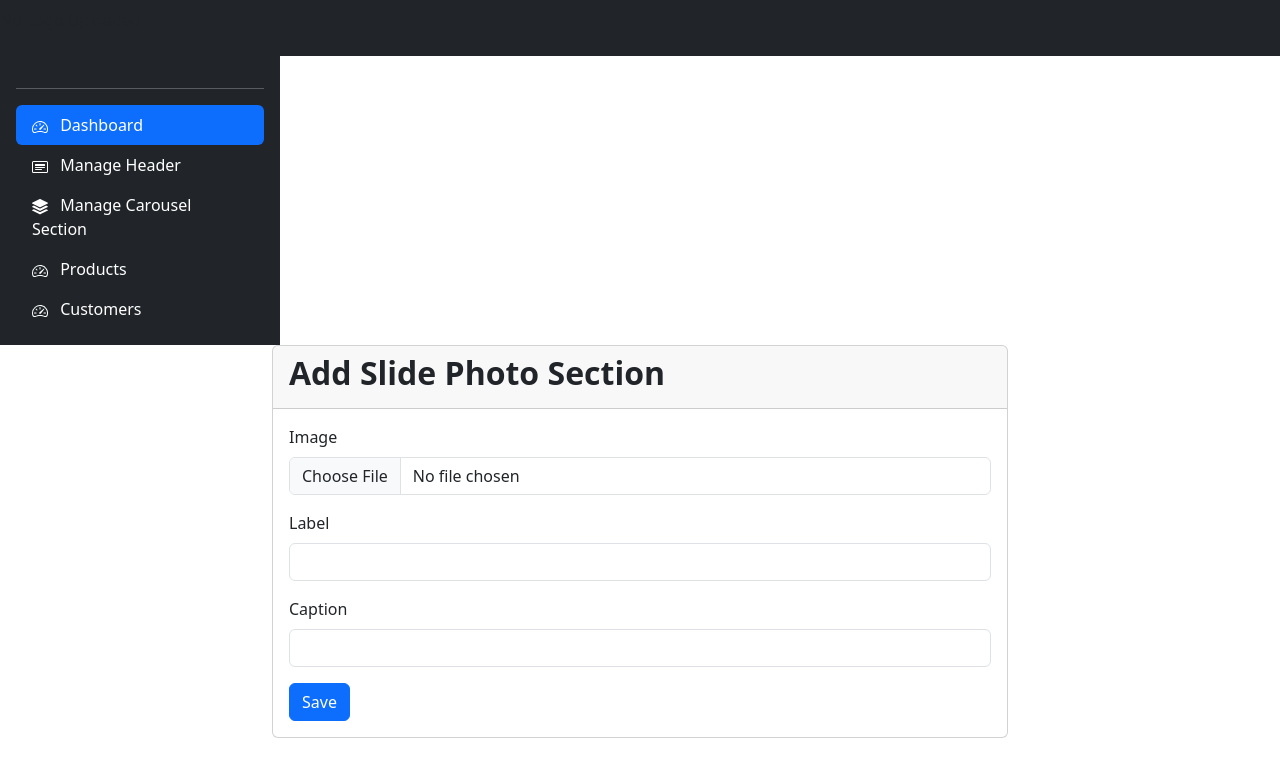
After one commit to cyrusesales/jn4d-website, a Django app: page /adminpage/add-carousel/ in a window 1280 px wide. The commit adds this page. Shown: the top 777 px of the page. Run offline with Django 5.2, Linux system fonts and the light colour scheme.

Commit message:
added image slide section for add, edit and delete feature

```diff
--- /dev/null
+++ b/jn4dwebsite/admin_page/templates/add_carousel.html
@@ -0,0 +1,76 @@
+{% extends "admin_base.html" %}
+{% block title %}Add Slide Photo{%endblock %}
+{% block content %}
+<link
+  href="https://cdn.jsdelivr.net/npm/bootstrap@5.3.7/dist/css/bootstrap.min.css"
+  rel="stylesheet"
+/>
+<script
+  src="https://cdn.jsdelivr.net/npm/bootstrap@5.3.8/dist/js/bootstrap.bundle.min.js"
+  integrity="sha384-FKyoEForCGlyvwx9Hj09JcYn3nv7wiPVlz7YYwJrWVcXK/BmnVDxM+D2scQbITxI"
+  crossorigin="anonymous">
+</script>
+<section class="section">
+  <div class="container">
+    <div class="row justify-content-center">
+      <div class="col-md-8">
+        <div class="card">
+          <div class="card-header">
+            <h2 class="fw-bold">Add Slide Photo Section</h2>
+          </div>
+          <div class="card-body">
+            {% comment %} {% if headers %}
+            {% for header in headers %}
+            <form action="" method="POST" enctype="multipart/form-data">
+              <p>Header already exists</p>
+              <a href="{% url "edit-header" header.id %}" class="btn btn-success">Edit</a>
+              {% comment %} <a href="{% url "delete-header" header.id %}" class="btn btn-danger">Delete</a>
+              <button type="button" class="btn btn-danger" data-bs-toggle="modal" data-bs-target="#staticBackdrop">
+              Delete
+              </button>
+              <!-- Modal -->
+              <div class="modal fade" id="staticBackdrop" data-bs-backdrop="static" data-bs-keyboard="false" tabindex="-1" aria-labelledby="staticBackdropLabel" aria-hidden="true">
+                <div class="modal-dialog">
+                  <div class="modal-content">
+                    <div class="modal-header">
+                      <h1 class="modal-title fs-5" id="staticBackdropLabel">Delete</h1>
+                      <button type="button" class="btn-close" data-bs-dismiss="modal" aria-label="Close"></button>
+                    </div>
+                    <div class="modal-body">
+                      <p>Are you sure you want to delete?</p>
+                    </div>
+                    <div class="modal-footer">
+                      <button type="button" class="btn btn-secondary" data-bs-dismiss="modal">Close</button>
+                      <a href="{% url "delete-header" header.id %}" class="btn btn-danger">Delete</a>
+                    </div>
+                  </div>
+                </div>
+              </div>
+            </form>
+            {% endfor %}
+            {% else %} {% endcomment %}
+            <form action="" method="POST" enctype="multipart/form-data">
+              {% csrf_token %}
+              <div class="mb-3">
+                <label for="" class="form-label">Image</label>
+                <input type="file" name="image" class="form-control" />
+              </div>
+              <div class="mb-3">
+                <label for="" class="form-label">Label</label>
+                <input type="text" name="label" class="form-control" />
+              </div>
+              <div class="mb-3">
+                <label for="" class="form-label">Caption</label>
+                <input type="text" name="caption" class="form-control" />
+              </div>
+
+              <button type="submit" class="btn btn-primary">Save</button>
+            </form>
+            {% comment %} {% endif %} {% endcomment %}
+          </div>
+        </div>
+      </div>
+    </div>
+  </div>
+</section>
+{% endblock %}
--- a/jn4dwebsite/admin_page/templates/admin_base.html
+++ b/jn4dwebsite/admin_page/templates/admin_base.html
@@ -24,6 +24,10 @@
       <symbol id="header" viewBox="0 0 16 16" fill="currentColor">
         <path d="M14.5 3a.5.5 0 0 1 .5.5v9a.5.5 0 0 1-.5.5h-13a.5.5 0 0 1-.5-.5v-9a.5.5 0 0 1 .5-.5zm-13-1A1.5 1.5 0 0 0 0 3.5v9A1.5 1.5 0 0 0 1.5 14h13a1.5 1.5 0 0 0 1.5-1.5v-9A1.5 1.5 0 0 0 14.5 2z"/>
         <path d="M3 8.5a.5.5 0 0 1 .5-.5h9a.5.5 0 0 1 0 1h-9a.5.5 0 0 1-.5-.5m0 2a.5.5 0 0 1 .5-.5h6a.5.5 0 0 1 0 1h-6a.5.5 0 0 1-.5-.5m0-5a.5.5 0 0 1 .5-.5h9a.5.5 0 0 1 .5.5v1a.5.5 0 0 1-.5.5h-9a.5.5 0 0 1-.5-.5z"/>
+      </symbol>
+      <symbol id="carousel" viewBox="0 0 16 16" fill="currentColor">
+        <path d="m14.12 10.163 1.715.858c.22.11.22.424 0 .534L8.267 15.34a.6.6 0 0 1-.534 0L.165 11.555a.299.299 0 0 1 0-.534l1.716-.858 5.317 2.659c.505.252 1.1.252 1.604 0l5.317-2.66zM7.733.063a.6.6 0 0 1 .534 0l7.568 3.784a.3.3 0 0 1 0 .535L8.267 8.165a.6.6 0 0 1-.534 0L.165 4.382a.299.299 0 0 1 0-.535z"/>
+        <path d="m14.12 6.576 1.715.858c.22.11.22.424 0 .534l-7.568 3.784a.6.6 0 0 1-.534 0L.165 7.968a.299.299 0 0 1 0-.534l1.716-.858 5.317 2.659c.505.252 1.1.252 1.604 0z"/>
       </symbol>
     </svg>
     <nav class="navbar navbar-expand-lg navbar-dark bg-dark">
@@ -63,11 +67,11 @@
           </a>
         </li>
         <li class="nav-item">
-          <a href="#" class="nav-link text-white" aria-current="page">
+          <a href="{% url "manage-carousel" %}" class="nav-link text-white" aria-current="page">
             <svg class="bi me-2" width="16" height="16">
-              <use xlink:href="#dashboard"></use>
+              <use xlink:href="#carousel"></use>
             </svg>
-            Orders
+            Manage Carousel Section
           </a>
         </li>
         <li class="nav-item">
--- a/jn4dwebsite/admin_page/urls.py
+++ b/jn4dwebsite/admin_page/urls.py
@@ -2,8 +2,11 @@ from django.urls import path
 from . import views
 
 urlpatterns = [
-    path('', views.adminhome and views.adminbase, name="adminpage"),
-    path('manage-header/', views.manage_header, name="manage-header"),
-    path('edit_header/<str:pk>', views.edit_header, name="edit-header"),
-    path('delete_header/<str:pk>', views.delete_header, name="delete-header"),
+    path('', views.adminHome and views.adminBase, name="adminpage"),
+    path('manage-header/', views.manageHeader, name="manage-header"),
+    path('edit-header/<str:pk>', views.editHeader, name="edit-header"),
+    path('delete-header/<str:pk>', views.deleteHeader, name="delete-header"),
+    path('manage-carousel/', views.manageCarousel, name="manage-carousel"),
+    path('edit-carousel/<str:pk>', views.editCarousel, name='edit-carousel'),
+    path('add-carousel/', views.addCarousel, name="add-carousel"),
 ]
--- a/jn4dwebsite/admin_page/views.py
+++ b/jn4dwebsite/admin_page/views.py
@@ -2,12 +2,12 @@ from django.template import loader
 from django.http import HttpResponse
 from django.shortcuts import render, redirect, get_object_or_404
 from homepage.forms import HeaderForm
-from homepage.models import Header
+from homepage.models import Header, Carousel
 from django.contrib import messages
 import os
 
 
-def adminbase(request):
+def adminBase(request):
     headers = Header.objects.all()
     context = {
         'headers': headers
@@ -15,12 +15,12 @@ def adminbase(request):
     return render(request, 'admin_base.html', context)
 
 
-def adminhome(request):
+def adminHome(request):
     template = loader.get_template('admin_home.html')
     return HttpResponse(template.render())
 
 
-def manage_header(request):
+def manageHeader(request):
     headers = Header.objects.all()
     if request.method == 'POST':
         header = Header()
@@ -40,7 +40,7 @@ def manage_header(request):
     return render(request, 'header_page.html', context)
 
 
-def edit_header(request, pk):
+def editHeader(request, pk):
     headers = Header.objects.get(id=pk)
 
     if request.method == "POST":
@@ -58,7 +58,7 @@ def edit_header(request, pk):
     return render(request, 'edit_header.html', context)
 
 
-def delete_header(request, pk):
+def deleteHeader(request, pk):
     headers = Header.objects.get(id=pk)
     if len(headers.logo) > 0:
         os.remove(headers.logo.path)
@@ -69,3 +69,52 @@ def delete_header(request, pk):
 def display_header_logo(request):
     header = Header.objects.all()
     return render(request, 'base.html', {'header_objects': header})
+
+
+def manageCarousel(request):
+    headers = Header.objects.all()
+    carousels = Carousel.objects.all()
+    context = {
+        'carousels': carousels,
+        'headers': headers
+    }
+    return render(request, 'manage_carousel.html', context)
+
+
+def editCarousel(request, pk):
+    carousels = Carousel.objects.get(id=pk)
+
+    if request.method == "POST":
+        if len(request.FILES) != 0:
+            if len(carousels.image) > 0:
+                os.remove(carousels.image.path)
+        carousels.label = request.POST.get('label')
+        carousels.caption = request.POST.get('caption')
+        carousels.save()
+        messages.success(request, "Carousel Updated Successfully")
+
+    context = {
+        'carousels': carousels
+    }
+    return redirect(request, 'edit_carousel.html', context)
+
+
+def addCarousel(request):
+    carousels = Carousel.objects.all()
+
+    if request.method == "POST":
+        carousel = Carousel()
+        carousel.label = request.POST.get('label')
+        carousel.caption = request.POST.get('caption')
+
+        if len(request.FILES) != 0:
+            carousel.image = request.FILES['image']
+
+        carousel.save()
+        messages.success(request, "New Slide Photo Saved Successfully")
+        return redirect('manage-carousel')
+
+    context = {
+        'carousels': carousels
+    }
+    return render(request, 'add_carousel.html', context)
--- a/jn4dwebsite/homepage/templates/index.html
+++ b/jn4dwebsite/homepage/templates/index.html
@@ -1,6 +1,10 @@
 {% extends "base.html" %} {% block title %}JN4D Interior Services{% endblock %}
 {% block content %}
+<link
+  href="https://cdn.jsdelivr.net/npm/bootstrap@5.3.7/dist/css/bootstrap.min.css"
+  rel="stylesheet"
+/>
 <h1>Hello World!</h1>
 <p>Welcome to my first Django project!</p>
 <p>Happy Coding!!!</p>
-{% endblock content %}
+{% extends "carousel_section.html" %} {% endblock content %}
```
Also changed, not shown: jn4dwebsite/admin_page/templates/edit_carousel.html (added, +92 -0 lines), jn4dwebsite/admin_page/templates/manage_carousel.html (added, +64 -0 lines), jn4dwebsite/homepage/models.py (+9 -0 lines), jn4dwebsite/homepage/templates/carousel_section.html (added, +69 -0 lines), jn4dwebsite/homepage/views.py (+9 -1 lines), jn4dwebsite/homepage/migrations/0003_carousel.py (added), jn4dwebsite/media/images/nastuh-abootalebi-eHD8Y1Znfpk-unsplash.jpg (added), jn4dwebsite/media/images/pete-alexopoulos-lq7g_azA1Gs-unsplash.jpg (added), jn4dwebsite/media/images/sean-pollock-PhYq704ffdA-unsplash.jpg (added), jn4dwebsite/media/images/spacejoy-9M66C_w_ToM-unsplash.jpg (added).
